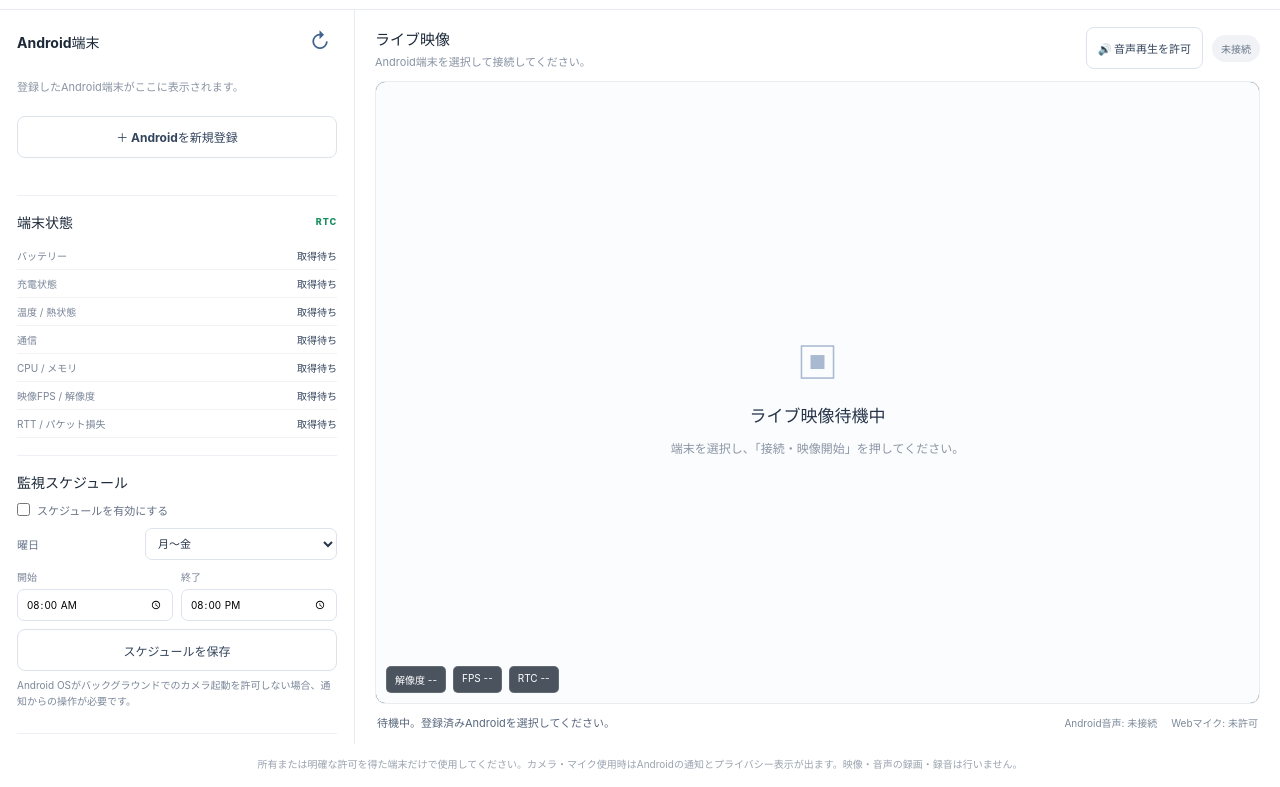
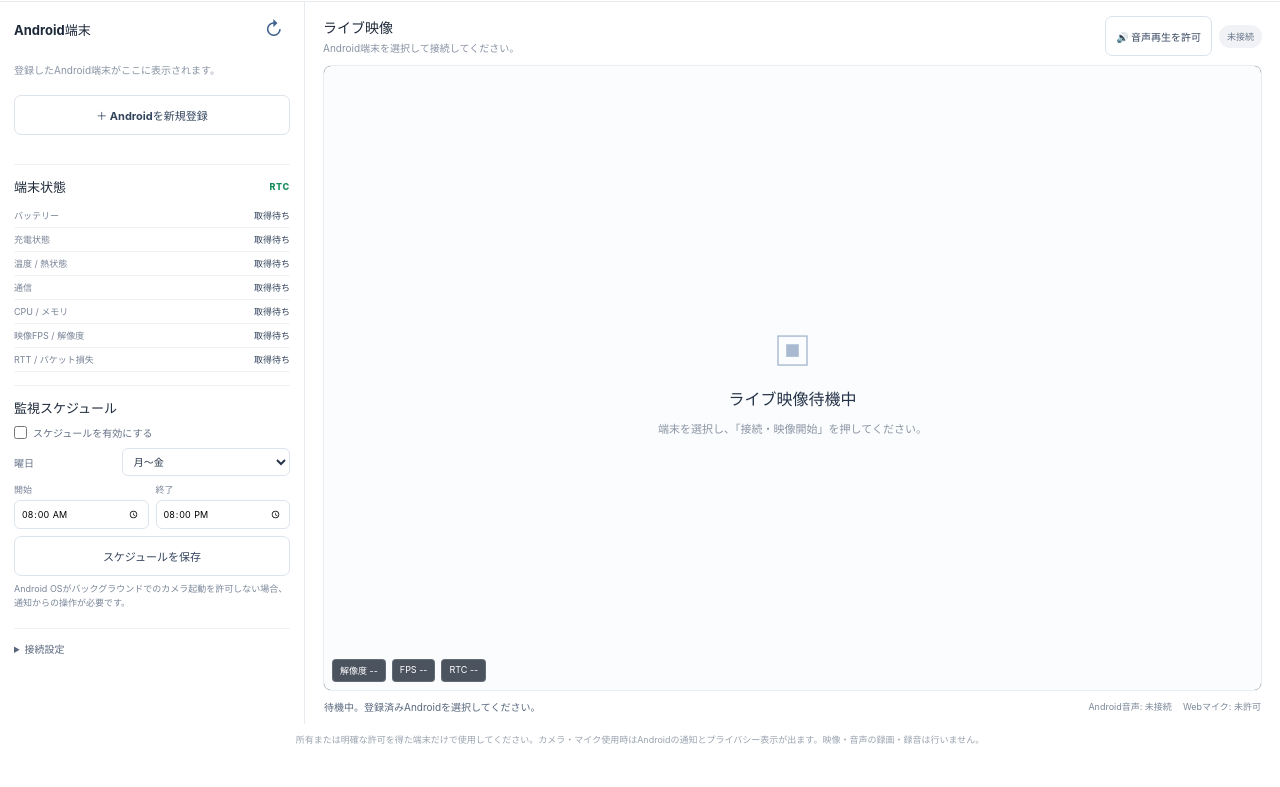
Before and after one commit to a09848281-prog/web-rtc-, a plain HTML site: page web/index.html in a window 1280 px wide. Shown: the part 56-843 px from the top of the page. After the commit the page ends 814 px from the top, so only its background shows below. Drawn offline with Linux system fonts and the light colour scheme.

Commit message:
Simplify white camera monitor layout and enlarge live video

```diff
--- a/web/style.css
+++ b/web/style.css
@@ -1,43 +1,44 @@
-:root{font-family:-apple-system,BlinkMacSystemFont,"Segoe UI","Noto Sans JP",sans-serif;color:#182231;background:#fff;font-synthesis:none;text-rendering:optimizeLegibility}
+:root{font-family:-apple-system,BlinkMacSystemFont,"Segoe UI","Noto Sans JP",sans-serif;color:#172033;background:#fff;font-synthesis:none;text-rendering:optimizeLegibility}
 *{box-sizing:border-box}
 html,body{margin:0;min-height:100%;background:#fff}
 body{min-height:100vh}
 button,input,select{font:inherit}
-button{cursor:pointer;min-height:42px}
-button:disabled{opacity:.42;cursor:not-allowed}
-.topbar{height:66px;padding:0 22px;border-bottom:1px solid #e8ebef;display:flex;align-items:center;justify-content:space-between;background:#fff}
-.brand{display:flex;align-items:center;gap:12px}.brand-mark{font-size:23px;color:#2869d7}.brand h1{font-size:18px;line-height:1.15;margin:0;font-weight:760;letter-spacing:.01em}.brand p{font-size:11px;color:#8490a2;margin:4px 0 0}
-.top-status{display:flex;align-items:center;gap:10px;font-size:12px;color:#526074}.top-status strong{font-weight:650}.status-dot{width:9px;height:9px;border-radius:50%;background:#abb4c1}.status-dot.online{background:#149765}.status-dot.error{background:#d74f4f}#connectionState{border-left:1px solid #e2e7ee;padding-left:10px;color:#758196}
-.layout{display:grid;grid-template-columns:340px minmax(0,1fr);min-height:calc(100vh - 103px)}
-.sidebar{border-right:1px solid #e8ebef;background:#fff;padding:15px 17px 26px;overflow-y:auto;max-height:calc(100vh - 66px)}
-.side-section{padding:0 0 17px;margin-bottom:16px;border-bottom:1px solid #edf0f4}.side-section:last-child{border-bottom:0}
-h2{font-size:14px;font-weight:730;margin:0;color:#1d2939}h3{font-size:13px;margin:0 0 8px;color:#344155}
-.section-heading{display:flex;align-items:center;justify-content:space-between;margin:0 0 10px}.icon-button,.text-button{border:0;background:transparent;color:#42628f;padding:4px 7px;font-size:13px;min-height:28px}.icon-button{font-size:21px}
-.devices{display:grid;gap:8px}.device{border:1px solid #e4e9f0;border-radius:9px;padding:10px 11px;display:flex;align-items:center;justify-content:space-between;gap:8px;background:#fff}.device.selected{border-color:#8fb5f5;background:#f7faff}.device strong{display:block;font-size:12px;font-weight:700}.device small{display:block;color:#8994a4;font-size:10px;margin-top:4px}.device button{border:1px solid #dce3ed;background:#fff;border-radius:7px;padding:6px 9px;color:#34445e;font-size:11px;min-height:32px}
-.empty{color:#8994a4;font-size:11px;line-height:1.6}
-.button{border:1px solid #dce3eb;border-radius:8px;padding:9px 11px;font-size:12px;font-weight:670;background:#fff;color:#26364e;transition:background .15s,border-color .15s}.button:hover:not(:disabled){background:#f5f8fc;border-color:#c6d3e3}.button-primary{background:#2366d1;color:#fff;border-color:#2366d1}.button-primary:hover:not(:disabled){background:#1d56b5}.button-danger{background:#fff7f7;color:#b84242;border-color:#f0d0d0}.button-light{background:#fff;color:#33445d}.full{width:100%;margin-top:8px}.start-button{min-height:48px}
-.control-grid{display:grid;grid-template-columns:1fr 1fr;gap:7px;margin-top:9px}.control-grid button{font-size:11px;padding:8px 5px}
-.pair-result{margin-top:10px;padding:12px;border-radius:9px;background:#f3f7ff;border:1px solid #d9e5fa;text-align:center}.pair-result span,.pair-result small{display:block;color:#67758a;font-size:10px}.pair-result strong{display:block;font-size:26px;letter-spacing:.22em;color:#1e5dbb;margin:5px 0}.pair-result small{margin-top:3px}
-.message{font-size:11px;line-height:1.5;color:#2563bd;min-height:12px;margin:8px 0 0;overflow-wrap:anywhere}
-.side-divider{height:1px;background:#edf0f4;margin:14px 0}
-.setting-row{display:flex;align-items:center;justify-content:space-between;gap:8px;margin:9px 0}.setting-row label,.advanced label{font-size:11px;color:#68758a}.setting-row select{width:60%;min-width:0;border:1px solid #dde4ed;border-radius:7px;background:#fff;padding:7px 8px;font-size:11px;color:#27364b}
-.mic-row{display:flex;align-items:center;justify-content:space-between;gap:8px;margin:8px 0}.mic-state{font-size:11px;color:#7a8799}.mic-state.allowed{color:#16845a}
-.ptt-button{width:100%;height:52px;border-radius:9px;border:1px solid #b9cbe4;background:#eff5ff;color:#2157a7;font-weight:780;font-size:14px;touch-action:none;user-select:none;-webkit-user-select:none}.ptt-button.active{background:#dceaff;border-color:#2c6fd5;color:#164da0}
-.small-note{font-size:10px;color:#7a8799;line-height:1.55;margin:7px 0}.telemetry{margin:10px 0 0}.telemetry div{display:flex;justify-content:space-between;gap:10px;padding:6px 0;border-bottom:1px solid #f0f2f5}.telemetry dt{font-size:10px;color:#788497}.telemetry dd{font-size:10px;color:#34445d;margin:0;text-align:right;font-weight:650}
-.live-label{font-size:9px;letter-spacing:.1em;color:#178d5c;font-weight:800}.warning{font-size:11px;color:#ad5c13;background:#fff8ed;border:1px solid #f4dfc0;padding:9px;border-radius:7px;line-height:1.5}
-.check-row{display:flex;align-items:center;gap:7px;font-size:11px;color:#657186;margin:10px 0}.check-row input{margin:0}.time-row{display:grid;grid-template-columns:1fr 1fr;gap:8px}.time-row label{font-size:10px;color:#788497}.time-row input{width:100%;margin-top:5px;border:1px solid #dde4ed;border-radius:7px;padding:7px 8px}
-.advanced summary{font-size:11px;color:#59677d;cursor:pointer}.advanced input{width:100%;border:1px solid #dde4ed;border-radius:7px;padding:8px;margin-top:7px;font-size:11px}
-.viewer{min-width:0;display:flex;flex-direction:column;padding:17px 18px 14px;background:#fff}
-.viewer-heading{display:flex;justify-content:space-between;align-items:center;gap:12px;margin:0 0 12px}.viewer-heading h2{font-size:15px}.viewer-heading p{margin:4px 0 0;font-size:11px;color:#8792a3}.viewer-actions{display:flex;align-items:center;gap:9px}.viewer-actions .button{font-size:11px;white-space:nowrap}
-.media-badge{font-size:10px;padding:6px 9px;border-radius:30px;background:#f0f2f5;color:#69778b;white-space:nowrap}
-.video-frame{position:relative;flex:1;min-height:360px;max-height:calc(100vh - 160px);height:calc(100vh - 165px);border:1px solid #e9edf2;border-radius:10px;background:#111923;overflow:hidden;display:flex;align-items:center;justify-content:center}
-#remoteVideo{display:block;width:100%;height:100%;object-fit:contain;background:#111923}
-.video-placeholder{position:absolute;inset:0;display:flex;flex-direction:column;align-items:center;justify-content:center;gap:12px;background:#fbfcfd;color:#4b596d;text-align:center;padding:18px}.video-placeholder[hidden]{display:none}.video-placeholder strong{font-size:17px;color:#263449}.video-placeholder span{font-size:12px;color:#8a95a5}.camera-icon{font-size:42px;color:#a9b9d0}
-.video-overlay{position:absolute;bottom:10px;left:10px;right:10px;display:flex;gap:7px;pointer-events:none}.video-overlay span{font-size:10px;color:#fff;background:#0c1726bb;border:1px solid #ffffff22;padding:5px 8px;border-radius:5px}
-.stale-badge{position:absolute;top:12px;left:50%;transform:translateX(-50%);background:#a33535;color:#fff;padding:8px 13px;border-radius:6px;font-size:11px;font-weight:700;z-index:3}.stale-badge[hidden]{display:none}
-.viewer-footer{padding:10px 2px 0;display:flex;flex-wrap:wrap;align-items:center;justify-content:space-between;gap:8px}.viewer-footer p{font-size:11px;color:#58677d;margin:0}.audio-status{display:flex;gap:14px;flex-wrap:wrap}.audio-status span{font-size:10px;color:#7c899a}
-footer{text-align:center;color:#9aa3af;font-size:10px;padding:12px 8px 16px}
-@media(min-width:1100px){.layout{grid-template-columns:355px minmax(0,1fr)}.viewer{padding:17px 20px 14px}.video-frame{min-height:480px}}
-@media(max-width:800px){.layout{grid-template-columns:285px minmax(0,1fr)}.sidebar{padding:13px 12px}.viewer{padding:13px}.video-frame{min-height:310px;height:calc(100vh - 155px)}}
-@media(max-width:640px){.topbar{height:58px;padding:0 12px}.brand h1{font-size:15px}.brand p{font-size:9px}.top-status{gap:6px;font-size:10px}.layout{display:flex;flex-direction:column}.sidebar{max-height:none;overflow:visible;border-right:0;border-bottom:1px solid #e8ebef}.viewer{min-height:55vh}.video-frame{height:54vh;min-height:260px;max-height:none}.viewer-heading h2{font-size:13px}.viewer-actions .button{padding:7px;font-size:10px}footer{font-size:9px}}
-@media(orientation:landscape) and (max-height:520px) and (min-width:641px){.topbar{height:52px}.layout{min-height:calc(100vh - 80px)}.sidebar{max-height:calc(100vh - 52px)}.viewer{padding:10px 14px}.viewer-heading{margin-bottom:7px}.video-frame{height:calc(100vh - 120px);min-height:220px}.viewer-footer{padding-top:6px}footer{padding:5px}}
+button{cursor:pointer;min-height:40px}
+button:disabled{opacity:.4;cursor:not-allowed}
+.topbar{height:58px;padding:0 18px;border-bottom:1px solid #e8ebef;display:flex;align-items:center;justify-content:space-between;background:#fff}
+.brand{display:flex;align-items:center;gap:10px}.brand-mark{font-size:19px;color:#2869d7}.brand h1{font-size:16px;line-height:1.15;margin:0;font-weight:720}.brand p{font-size:10px;color:#8490a2;margin:3px 0 0}
+.top-status{display:flex;align-items:center;gap:8px;font-size:11px;color:#526074}.top-status strong{font-weight:650}.status-dot{width:8px;height:8px;border-radius:50%;background:#abb4c1}.status-dot.online{background:#149765}.status-dot.error{background:#d74f4f}#connectionState{border-left:1px solid #e2e7ee;padding-left:9px;color:#758196}
+.layout{display:grid;grid-template-columns:290px minmax(0,1fr);min-height:calc(100vh - 78px)}
+.sidebar{border-right:1px solid #e8ebef;background:#fff;padding:12px 14px 20px;overflow-y:auto;max-height:calc(100vh - 58px)}
+.side-section{padding:0 0 13px;margin-bottom:12px;border-bottom:1px solid #edf0f4}.side-section:last-child{border-bottom:0}
+h2{font-size:13px;font-weight:720;margin:0;color:#1d2939}h3{font-size:12px;margin:0 0 7px;color:#344155}
+.section-heading{display:flex;align-items:center;justify-content:space-between;margin:0 0 8px}.icon-button,.text-button{border:0;background:transparent;color:#42628f;padding:4px 7px;font-size:12px;min-height:26px}.icon-button{font-size:19px}
+.devices{display:grid;gap:6px}.device{border:1px solid #e4e9f0;border-radius:7px;padding:8px;display:flex;align-items:center;justify-content:space-between;gap:7px;background:#fff}.device.selected{border-color:#8fb5f5;background:#f7faff}.device strong{display:block;font-size:11px;font-weight:700}.device small{display:block;color:#8994a4;font-size:9px;margin-top:3px}.device button{border:1px solid #dce3ed;background:#fff;border-radius:6px;padding:5px 8px;color:#34445e;font-size:10px;min-height:29px}
+.empty{color:#8994a4;font-size:10px;line-height:1.5}
+.button{border:1px solid #dce3eb;border-radius:7px;padding:8px 10px;font-size:11px;font-weight:660;background:#fff;color:#26364e}.button:hover:not(:disabled){background:#f5f8fc}.button-primary{background:#2366d1;color:#fff;border-color:#2366d1}.button-primary:hover:not(:disabled){background:#1d56b5}.button-danger{background:#fff7f7;color:#b84242;border-color:#f0d0d0}.button-light{background:#fff;color:#33445d}.full{width:100%;margin-top:7px}.start-button{min-height:43px}
+.control-grid{display:grid;grid-template-columns:1fr 1fr;gap:6px;margin-top:8px}.control-grid button{font-size:10px;padding:7px 4px}
+.pair-result{margin-top:8px;padding:10px;border-radius:7px;background:#f3f7ff;border:1px solid #d9e5fa;text-align:center}.pair-result span,.pair-result small{display:block;color:#67758a;font-size:9px}.pair-result strong{display:block;font-size:23px;letter-spacing:.2em;color:#1e5dbb;margin:4px 0}
+.message{font-size:10px;line-height:1.45;color:#2563bd;min-height:10px;margin:6px 0 0;overflow-wrap:anywhere}
+.side-divider{height:1px;background:#edf0f4;margin:11px 0}
+.setting-row{display:flex;align-items:center;justify-content:space-between;gap:7px;margin:7px 0}.setting-row label,.advanced label{font-size:10px;color:#68758a}.setting-row select{width:61%;min-width:0;border:1px solid #dde4ed;border-radius:6px;background:#fff;padding:6px 7px;font-size:10px;color:#27364b}
+.mic-row{display:flex;align-items:center;justify-content:space-between;gap:7px;margin:7px 0}.mic-state{font-size:10px;color:#7a8799}.mic-state.allowed{color:#16845a}
+.ptt-button{width:100%;height:45px;border-radius:7px;border:1px solid #b9cbe4;background:#eff5ff;color:#2157a7;font-weight:760;font-size:12px;touch-action:none;user-select:none;-webkit-user-select:none}.ptt-button.active{background:#dceaff;border-color:#2c6fd5;color:#164da0}
+.small-note{font-size:9px;color:#7a8799;line-height:1.5;margin:6px 0}
+.telemetry{margin:8px 0 0}.telemetry div{display:flex;justify-content:space-between;gap:8px;padding:5px 0;border-bottom:1px solid #f0f2f5}.telemetry dt{font-size:9px;color:#788497}.telemetry dd{font-size:9px;color:#34445d;margin:0;text-align:right;font-weight:650}
+.live-label{font-size:9px;letter-spacing:.08em;color:#178d5c;font-weight:800}.warning{font-size:10px;color:#ad5c13;background:#fff8ed;border:1px solid #f4dfc0;padding:8px;border-radius:6px;line-height:1.45}
+.check-row{display:flex;align-items:center;gap:6px;font-size:10px;color:#657186;margin:8px 0}.check-row input{margin:0}.time-row{display:grid;grid-template-columns:1fr 1fr;gap:7px}.time-row label{font-size:9px;color:#788497}.time-row input{width:100%;margin-top:4px;border:1px solid #dde4ed;border-radius:6px;padding:6px}
+.advanced summary{font-size:10px;color:#59677d;cursor:pointer}.advanced input{width:100%;border:1px solid #dde4ed;border-radius:6px;padding:7px;margin-top:6px;font-size:10px}
+.viewer{min-width:0;display:flex;flex-direction:column;padding:13px 16px 10px;background:#fff}
+.viewer-heading{display:flex;justify-content:space-between;align-items:center;gap:10px;margin:0 0 9px}.viewer-heading h2{font-size:14px}.viewer-heading p{margin:3px 0 0;font-size:10px;color:#8792a3}.viewer-actions{display:flex;align-items:center;gap:7px}.viewer-actions .button{font-size:10px;white-space:nowrap}
+.media-badge{font-size:9px;padding:5px 8px;border-radius:20px;background:#f0f2f5;color:#69778b;white-space:nowrap}
+.video-frame{position:relative;flex:1;min-height:300px;max-height:calc(100vh - 132px);height:calc(100vh - 135px);border:1px solid #e9edf2;border-radius:8px;background:#101722;overflow:hidden;display:flex;align-items:center;justify-content:center}
+#remoteVideo{display:block;width:100%;height:100%;object-fit:contain;background:#101722}
+.video-placeholder{position:absolute;inset:0;display:flex;flex-direction:column;align-items:center;justify-content:center;gap:10px;background:#fbfcfd;color:#4b596d;text-align:center;padding:16px}.video-placeholder[hidden]{display:none}.video-placeholder strong{font-size:16px;color:#263449}.video-placeholder span{font-size:11px;color:#8a95a5}.camera-icon{font-size:38px;color:#a9b9d0}
+.video-overlay{position:absolute;bottom:8px;left:8px;right:8px;display:flex;gap:6px;pointer-events:none}.video-overlay span{font-size:9px;color:#fff;background:#0c1726bb;border:1px solid #ffffff22;padding:4px 7px;border-radius:4px}
+.stale-badge{position:absolute;top:10px;left:50%;transform:translateX(-50%);background:#a33535;color:#fff;padding:7px 11px;border-radius:5px;font-size:10px;font-weight:700;z-index:3}.stale-badge[hidden]{display:none}
+.viewer-footer{padding:8px 1px 0;display:flex;flex-wrap:wrap;align-items:center;justify-content:space-between;gap:7px}.viewer-footer p{font-size:10px;color:#58677d;margin:0}.audio-status{display:flex;gap:11px;flex-wrap:wrap}.audio-status span{font-size:9px;color:#7c899a}
+footer{text-align:center;color:#9aa3af;font-size:9px;padding:9px 8px 12px}
+@media(min-width:1100px){.layout{grid-template-columns:305px minmax(0,1fr)}.viewer{padding:14px 18px 10px}.video-frame{min-height:420px}}
+@media(max-width:800px){.layout{grid-template-columns:260px minmax(0,1fr)}.sidebar{padding:11px}.viewer{padding:11px}.video-frame{min-height:280px;height:calc(100vh - 130px)}}
+@media(max-width:640px){.topbar{height:54px;padding:0 10px}.brand h1{font-size:14px}.brand p{font-size:9px}.top-status{gap:5px;font-size:9px}.layout{display:flex;flex-direction:column}.sidebar{max-height:none;overflow:visible;border-right:0;border-bottom:1px solid #e8ebef}.viewer{min-height:55vh}.video-frame{height:54vh;min-height:250px;max-height:none}.viewer-heading h2{font-size:12px}.viewer-actions .button{padding:6px;font-size:9px}footer{font-size:8px}}
+@media(orientation:landscape) and (max-height:520px) and (min-width:641px){.topbar{height:48px}.layout{min-height:calc(100vh - 68px)}.sidebar{max-height:calc(100vh - 48px)}.viewer{padding:8px 12px}.viewer-heading{margin-bottom:5px}.video-frame{height:calc(100vh - 105px);min-height:200px}.viewer-footer{padding-top:5px}footer{padding:3px}}
```
